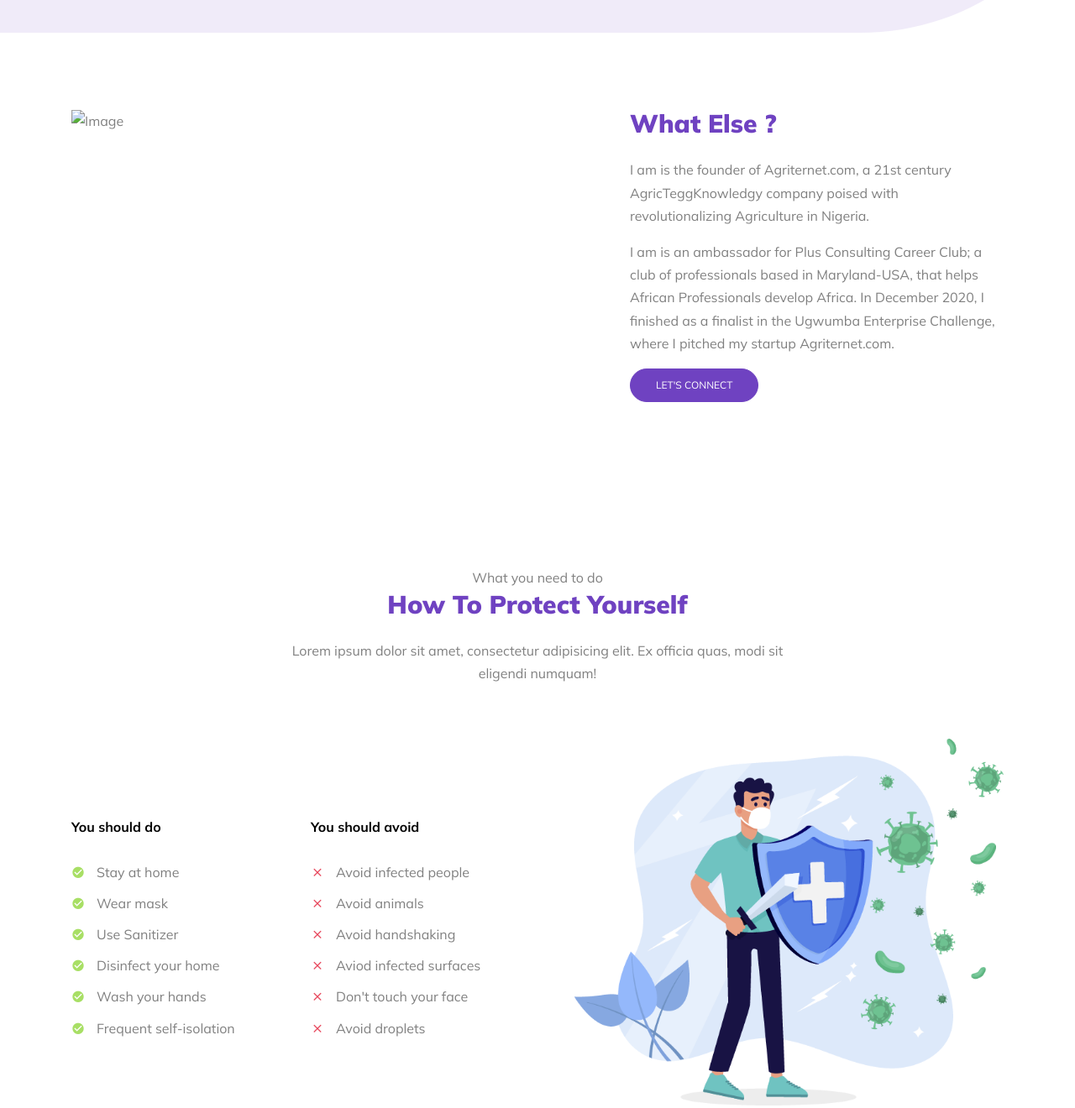
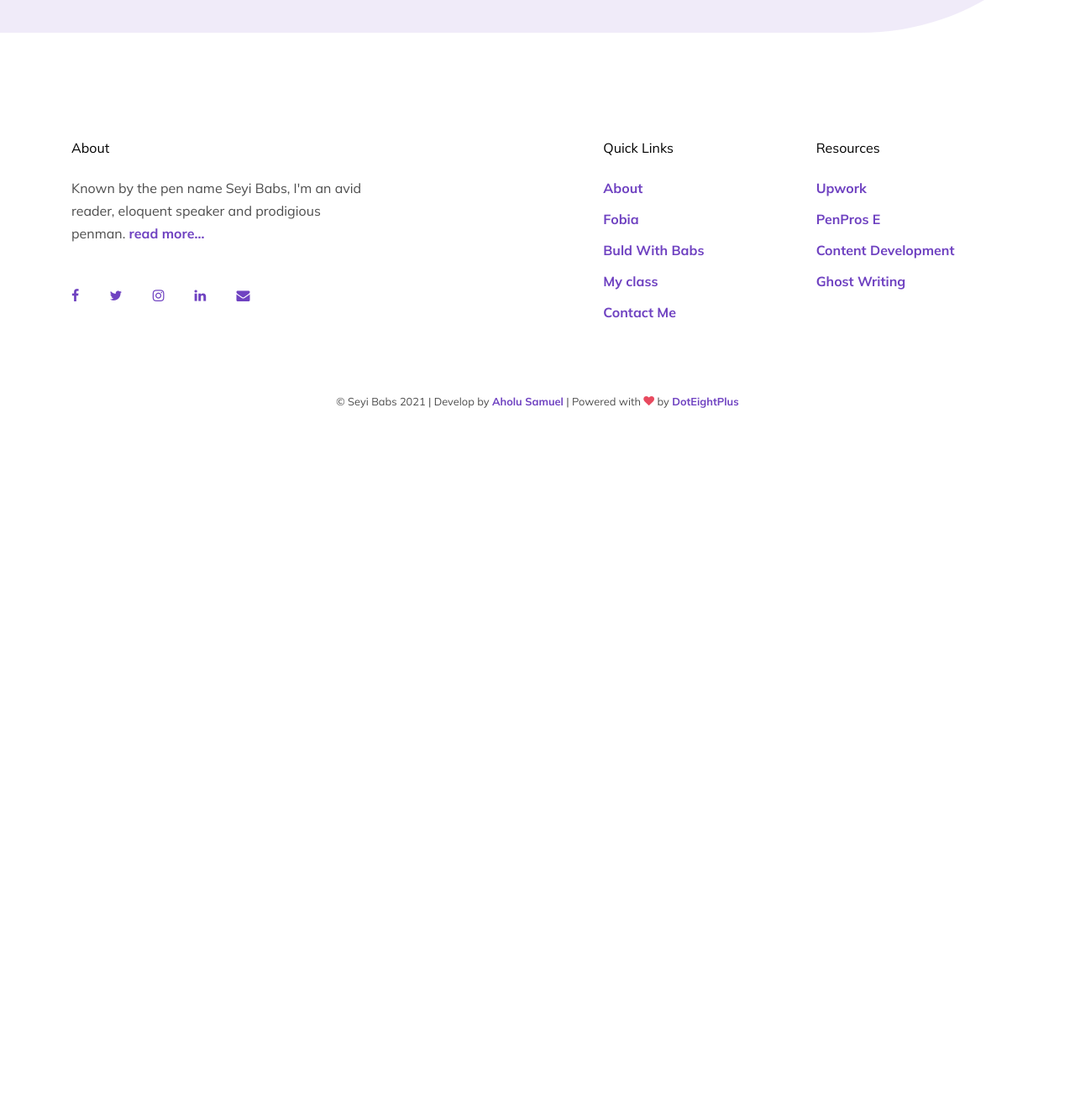
Before and after one commit to Sir-muhell/seyibabs, a plain HTML site: page opps.html in a window 1280 px wide. Shown: the part 1020-2340 px from the top of the page at 84% size. After the commit the page ends 1656 px from the top, so only its background shows below. Drawn offline with Linux system fonts and the light colour scheme; files whose address does not match are found by name.

Commit message:
nbsbdbd bdsdcs

```diff
--- a/about.html
+++ b/opps.html
@@ -7,7 +7,7 @@
 
   <meta name="description" content="SeyiBabs">
   <meta name="keywords" content="SeyiBabs, theseyibabs, theSeyiBabs, Babs, 2035">
-  <meta name="theme-color" content="#017478">
+  <meta name="theme-color" content="#6f42c1">
 
   <link href="https://fonts.googleapis.com/css2?family=Mulish:wght@400;700;900&display=swap" rel="stylesheet">
 
@@ -106,115 +106,19 @@
     </div>
 
 
-    <!-- MAIN -->
 
-
-
-
-
-    <div class="site-section">
-      <div class="container">
-        <div class="row">
-          <div class="col-lg-6 mb-4 mb-lg-0">
-            <figure class="img-play-vid">
-              <img src="" alt="Image" class="img-fluid">
-
-            </figure>
-          </div>
-
-
-          <!-- <div class="col-lg-12">
-            <p>
-            I am is the founder of Agriternet.com, a 21st century AgricTeggKnowledgy company poised with revolotionalizing Agriculture in Nigeria.
-            <br>I am is an ambassador for Plus Consulting Career Club; a club of proffessionals based in Maryland-USA, that helps African Professionals develop Africa. In December 2020, I finished as a finalist in the Ugwumba Enterprise Challenge, where I pitched my startup Agriternet.com.   </p>
-            <p><a href="./contact" class="btn btn-primary">Let's connect</a></p>
-          </div> -->
-
-
-
-          <div class="col-lg-5 ml-auto">
-            <h2 class="mb-4 section-heading">What Else ?</h2>
-            <p>
-            I am is the founder of Agriternet.com, a 21st century AgricTeggKnowledgy company poised with revolutionalizing Agriculture in Nigeria.</p>
-            <p>I am is an ambassador for Plus Consulting Career Club; a club of professionals based in Maryland-USA, that helps African Professionals develop Africa. In December 2020, I finished as a finalist in the Ugwumba Enterprise Challenge, where I pitched my startup Agriternet.com.   </p>
-
-            <p><a href="./contact" class="btn btn-primary">Let's connect</a></p>
-          </div>
-        </div>
-      </div>
-    </div>
-
-
-
-
-
-    <div class="site-section">
-      <div class="container">
-        <div class="row mb-5">
-          <div class="col-lg-7 mx-auto text-center">
-            <span class="subheading">What you need to do</span>
-            <h2 class="mb-4 section-heading">How To Protect Yourself</h2>
-            <p>Lorem ipsum dolor sit amet, consectetur adipisicing elit. Ex officia quas, modi sit eligendi numquam!</p>
-          </div>
-        </div>
-        <div class="row">
-          <div class="col-lg-6 ">
-            <div class="row mt-5 pt-5">
-              <div class="col-lg-6 do ">
-                <h3>You should do</h3>
-                <ul class="list-unstyled check">
-                  <li>Stay at home</li>
-                  <li>Wear mask</li>
-                  <li>Use Sanitizer</li>
-                  <li>Disinfect your home</li>
-                  <li>Wash your hands</li>
-                  <li>Frequent self-isolation</li>
-                </ul>
-              </div>
-              <div class="col-lg-6 dont ">
-                <h3>You should avoid</h3>
-                <ul class="list-unstyled cross">
-                  <li>Avoid infected people</li>
-                  <li>Avoid animals</li>
-                  <li>Avoid handshaking</li>
-                  <li>Aviod infected surfaces</li>
-                  <li>Don't touch your face</li>
-                  <li>Avoid droplets</li>
-                </ul>
-              </div>
-            </div>
-          </div>
-          <div class="col-lg-6">
-            <img src="images/protect.png" alt="Image" class="img-fluid">
-          </div>
-        </div>
-      </div>
-    </div>
-=======
->>>>>>> 02672649d46ca13127b6760191ddc89d86974d66
-
-
-
-
-
-   <div class="site-footer">
+    <div class="site-footer">
       <div class="container">
         <div class="row">
           <div class="col-lg-4">
-<<<<<<< HEAD
             <h2 class="footer-heading mb-4">About</h2>
             <p>Known by the pen name Seyi Babs, I'm an avid reader, eloquent speaker and prodigious penman. <span><a href="./about"> read more...</a></span></p>
             <div class="my-5">
               <a href="https://web.facebook.com/seyi.ebenezer.52" class="pl-0 pr-3"><span class="icon-facebook"></span></a>
-              <a href="#" class="pl-3 pr-3"><span class="icon-twitter"></span></a>
-=======
-
-            <div class="my-5">
-              <a href="https://web.facebook.com/seyi.ebenezer.52" class="pl-0 pr-3"><span class="icon-facebook"></span></a>
               <a href="https://twitter.com/Seyi_Babs1" class="pl-3 pr-3"><span class="icon-twitter"></span></a>
->>>>>>> 02672649d46ca13127b6760191ddc89d86974d66
               <a href="https://www.instagram.com/theseyibabs/" class="pl-3 pr-3"><span class="icon-instagram"></span></a>
               <a href="https://www.linkedin.com/in/seyi-babs-b79875184/" class="pl-3 pr-3"><span class="icon-linkedin"></span></a>
+              <a href="mail-to:seyibabalola12@gmail.com" class="pl-3 pr-3"><span class="icon-envelope"></span></a>
             </div>
           </div>
           <div class="col-lg-8">
```
Also changed, not shown: index.html (+25 -1 lines), service-worker.js (+3 -8 lines), manifest.json, 2 other files.
